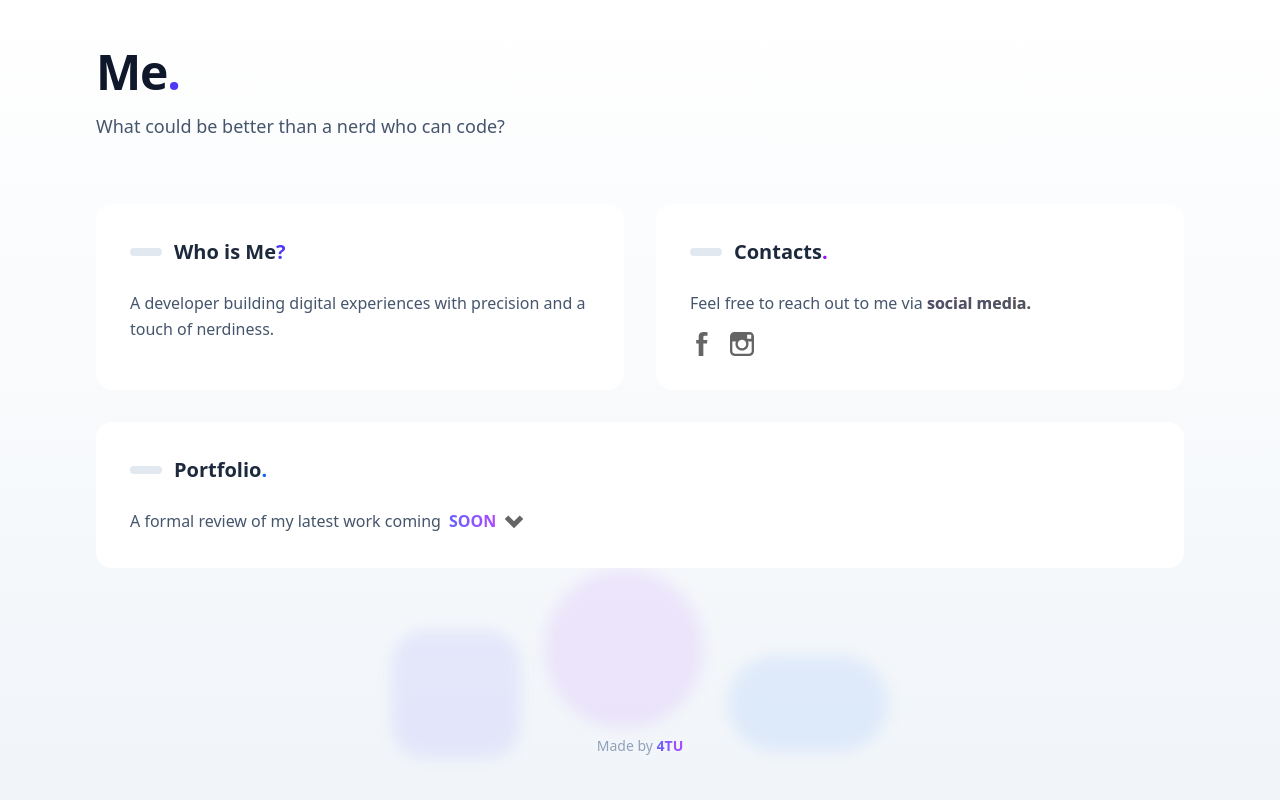
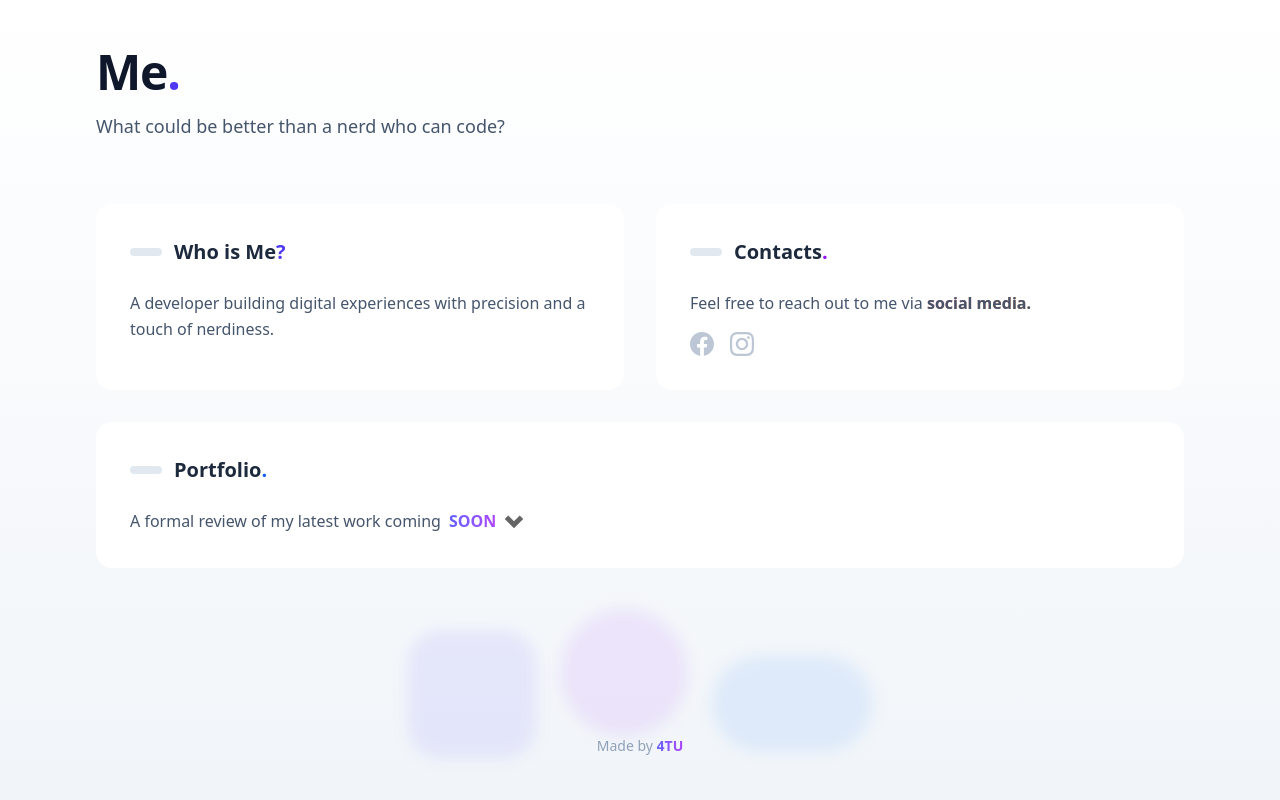
Before and after one commit to 4TUU/my-portfolio, a Django app: page / in a window 1280 px wide. Run offline with Django 5.2, Linux system fonts and the light colour scheme; style sheets or scripts are compiled from the project's sources.

Commit message:
icons colors

```diff
--- a/template/home.html
+++ b/template/home.html
@@ -19,7 +19,7 @@
 <body class="bg-slate-50 antialiased selection:bg-indigo-500 selection:text-white">
     <div class="fixed inset-0 -z-10 flex items-end justify-center pb-8 space-x-6 bg-linear-to-b from-white to-slate-100 pointer-events-none">
         <div class="h-32 w-32 rounded-4xl bg-indigo-500/10 blur-sm animate-bounce [animation-duration:2s] [animation-delay:-0.3s]"></div>
-        <div class="h-40 w-40 rounded-full bg-purple-500/10 blur-sm animate-bounce [animation-duration:2.3s] [animation-delay:-0.15s]"></div>
+        <div class="h-32 w-32 rounded-full bg-purple-500/10 blur-sm animate-bounce [animation-duration:2.3s] [animation-delay:-0.15s]"></div>
         <div class="h-24 w-40 rounded-full bg-blue-500/10 blur-sm animate-bounce [animation-duration:1.8s]"></div>
     </div>
 
@@ -65,12 +65,41 @@
                         </p>
 
                         <div class="flex items-center gap-4">
-                            <a href="https://web.facebook.com/mohamad.lahoual/" target="_blank" rel="noopener noreferrer" class="transition-transform duration-300 hover:scale-110">
-                                <img src="{% static 'images/facebook-svg.svg' %}" alt="Facebook" class="h-6 w-6 grayscale opacity-60 group-hover:grayscale-0 group-hover:opacity-100 transition-all duration-500">
-                            </a>
-                            <a href="https://www.instagram.com/mohamed_laah/" target="_blank" rel="noopener noreferrer" class="transition-transform duration-300 hover:scale-110">
-                                <img src="{% static 'images/instagram-svg.svg' %}" alt="Instagram" class="h-6 w-6 grayscale opacity-60 group-hover:grayscale-0 group-hover:opacity-100 transition-all duration-500">
-                            </a>
+                            <a href="https://web.facebook.com/mohamad.lahoual/" target="_blank" rel="noopener noreferrer"
+   class="relative h-6 w-6 transition-transform duration-500 hover:scale-125 block">
+
+    <svg class="absolute inset-0 h-6 w-6 text-slate-400 opacity-60 transition-opacity duration-500 ease-in-out group-hover:opacity-0"
+         fill="currentColor" viewBox="0 0 24 24">
+        <path d="M24 12.073c0-6.627-5.373-12-12-12s-12 5.373-12 12c0 5.99 4.388 10.954 10.125 11.854v-8.385H7.078v-3.47h3.047V9.43c0-3.007 1.792-4.669 4.533-4.669 1.312 0 2.686.235 2.686.235v2.953H15.83c-1.491 0-1.956.925-1.956 1.874v2.25h3.328l-.532 3.47h-2.796v8.385C19.612 23.027 24 18.062 24 12.073z"/>
+    </svg>
+
+    <svg class="absolute inset-0 h-6 w-6 opacity-0 transition-opacity duration-500 ease-in-out group-hover:opacity-100"
+         viewBox="0 0 24 24">
+        <path fill="#1877F2" d="M24 12.073c0-6.627-5.373-12-12-12s-12 5.373-12 12c0 5.99 4.388 10.954 10.125 11.854v-8.385H7.078v-3.47h3.047V9.43c0-3.007 1.792-4.669 4.533-4.669 1.312 0 2.686.235 2.686.235v2.953H15.83c-1.491 0-1.956.925-1.956 1.874v2.25h3.328l-.532 3.47h-2.796v8.385C19.612 23.027 24 18.062 24 12.073z"/>
+    </svg>
+</a>
+                            <a href="https://www.instagram.com/mohamed_laah/" target="_blank" rel="noopener noreferrer"
+       class="relative h-6 w-6 transition-transform duration-500 hover:scale-125 block">
+
+        <svg class="absolute inset-0 h-6 w-6 text-slate-400 opacity-60 transition-opacity duration-500 ease-in-out group-hover:opacity-0"
+             fill="currentColor" viewBox="0 0 24 24">
+            <path d="M12 2.163c3.204 0 3.584.012 4.85.07 3.252.148 4.771 1.691 4.919 4.919.058 1.265.069 1.645.069 4.849 0 3.205-.012 3.584-.069 4.849-.149 3.225-1.664 4.771-4.919 4.919-1.266.058-1.644.07-4.85.07-3.204 0-3.584-.012-4.849-.07-3.26-.149-4.771-1.699-4.919-4.92-.058-1.265-.07-1.644-.07-4.849 0-3.204.013-3.583.07-4.849.149-3.227 1.664-4.771 4.919-4.919 1.266-.057 1.645-.069 4.849-.069zm0-2.163c-3.259 0-3.667.014-4.947.072-4.358.2-6.78 2.618-6.98 6.98-.059 1.281-.073 1.689-.073 4.948 0 3.259.014 3.668.072 4.948.2 4.358 2.618 6.78 6.98 6.98 1.281.058 1.689.072 4.948.072 3.259 0 3.668-.014 4.948-.072 4.354-.2 6.782-2.618 6.979-6.98.059-1.28.073-1.689.073-4.948 0-3.259-.014-3.667-.072-4.947-.196-4.354-2.617-6.78-6.979-6.98-1.281-.058-1.69-.072-4.949-.072zm0 5.838c-3.403 0-6.162 2.759-6.162 6.162s2.759 6.163 6.162 6.163 6.162-2.759 6.162-6.163-2.759-6.162-6.162-6.162zm0 10.162c-2.209 0-4-1.79-4-4 0-2.209 1.791-4 4-4s4 1.791 4 4c0 2.21-1.791 4-4 4zm6.406-11.845c-.796 0-1.441.645-1.441 1.44s.645 1.44 1.441 1.44c.795 0 1.439-.645 1.439-1.44s-.644-1.44-1.439-1.44z"/>
+        </svg>
+
+        <svg class="absolute inset-0 h-6 w-6 opacity-0 transition-opacity duration-500 ease-in-out group-hover:opacity-100"
+             viewBox="0 0 24 24">
+            <defs>
+                <linearGradient id="insta-local-grad" x1="1" y1="1" x2="0" y2="0">
+                    <stop stop-color="#FFD600" offset="0%"/>
+                    <stop stop-color="#FF7A00" offset="20%"/>
+                    <stop stop-color="#FF0069" offset="50%"/>
+                    <stop stop-color="#D300C5" offset="80%"/>
+                    <stop stop-color="#7638FA" offset="100%"/>
+                </linearGradient>
+            </defs>
+            <path fill="url(#insta-local-grad)" d="M12 2.163c3.204 0 3.584.012 4.85.07 3.252.148 4.771 1.691 4.919 4.919.058 1.265.069 1.645.069 4.849 0 3.205-.012 3.584-.069 4.849-.149 3.225-1.664 4.771-4.919 4.919-1.266.058-1.644.07-4.85.07-3.204 0-3.584-.012-4.849-.07-3.26-.149-4.771-1.699-4.919-4.92-.058-1.265-.07-1.644-.07-4.849 0-3.204.013-3.583.07-4.849.149-3.227 1.664-4.771 4.919-4.919 1.266-.057 1.645-.069 4.849-.069zm0-2.163c-3.259 0-3.667.014-4.947.072-4.358.2-6.78 2.618-6.98 6.98-.059 1.281-.073 1.689-.073 4.948 0 3.259.014 3.668.072 4.948.2 4.358 2.618 6.78 6.98 6.98 1.281.058 1.689.072 4.948.072 3.259 0 3.668-.014 4.948-.072 4.354-.2 6.782-2.618 6.979-6.98.059-1.28.073-1.689.073-4.948 0-3.259-.014-3.667-.072-4.947-.196-4.354-2.617-6.78-6.979-6.98-1.281-.058-1.69-.072-4.949-.072zm0 5.838c-3.403 0-6.162 2.759-6.162 6.162s2.759 6.163 6.162 6.163 6.162-2.759 6.162-6.163-2.759-6.162-6.162-6.162zm0 10.162c-2.209 0-4-1.79-4-4 0-2.209 1.791-4 4-4s4 1.791 4 4c0 2.21-1.791 4-4 4zm6.406-11.845c-.796 0-1.441.645-1.441 1.44s.645 1.44 1.441 1.44c.795 0 1.439-.645 1.439-1.44s-.644-1.44-1.439-1.44z"/>
+        </svg>
+    </a>
                         </div>
                     </div>
                 </div>
```
